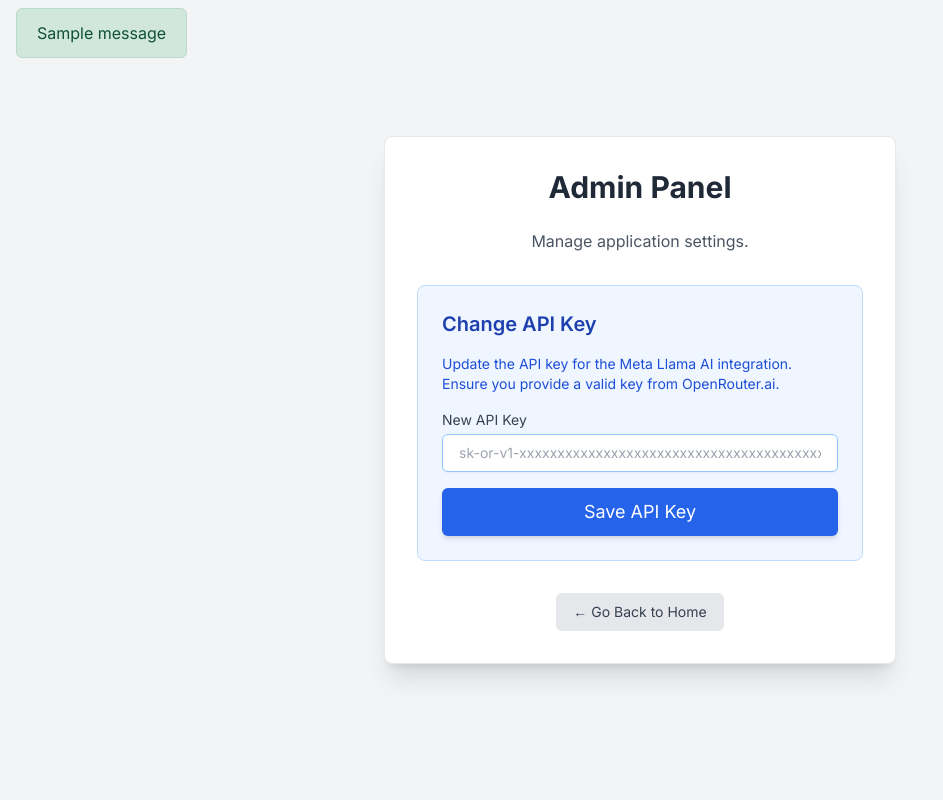
After one commit to prottoy-bhattacharyya/chat-web-app, a Flask app: page /admin in a window 1280 px wide. The commit adds this page. Shown: the whole page, without its empty margins (0-943 px from the left). Run offline with Flask 3, Linux system fonts and the light colour scheme; tables that the repository leaves empty hold one stand-in row (values such as "Sample post"); one stand-in notice (Sample message) is shown; some libraries are stand-ins or nearby versions.

Commit message:
admin page intigated and tailwind css stye added in aichat

```diff
--- a/app.py
+++ b/app.py
@@ -4,6 +4,7 @@ from werkzeug.security import generate_password_hash, check_password_hash
 from datetime import datetime
 import meta_llama_AI
 import DBconfig
+import mysql.connector
 
 app = Flask(__name__)
 app.config['SECRET_KEY'] = 'sjshgsgssggs'
@@ -59,6 +60,14 @@ def init_db():
                     FOREIGN KEY (user_id) REFERENCES users(id)
                 );
             """)
+
+            cursor.execute("""
+                CREATE TABLE IF NOT EXISTS apiKeys (
+                    id INT AUTO_INCREMENT PRIMARY KEY,
+                    api_key TEXT NOT NULL
+                );
+            """)
+
             conn.commit()
             print("Database tables created or already exist.")
         except mysql.connector.Error as err:
@@ -76,6 +85,31 @@ def index():
     if 'user_id' in session:
         return redirect(url_for('home'))
     return render_template('login.html')
+
+@app.route('/admin', methods=['GET', 'POST'])
+def admin():
+    if request.method == 'POST':
+        new_api_key = request.form['new_api_key']
+        print(new_api_key)
+        try:
+            conn = get_db_connection()
+            if conn:
+                cursor = conn.cursor()
+                cursor.execute("""UPDATE apiKeys
+                               SET api_key = %s
+                               WHERE id = 1;""",
+                               (new_api_key,)
+                            )
+                conn.commit()
+                flash("API key added successfully!", "success")
+
+        except mysql.connector.Error as err:
+            print(f"Error inserting API key: {err}")
+            flash("Error inserting API key", "danger")
+        finally:
+            cursor.close()
+            conn.close()
+    return render_template('admin.html')
 
 @app.route('/login', methods=['GET', 'POST'])
 def login():
@@ -321,7 +355,9 @@ def handle_request_chat_history(data):
 
 @app.route('/aiChat', methods=['POST','GET'])
 def aiChat():
-    return render_template('aiChat.html')
+    username = "rrfffd"
+    first_leter = username[0].upper()
+    return render_template('aiChat.html', first_leter=first_leter)
 
 @socketio.on('connect', namespace='/aiChat')
 def ai_connect():
--- /dev/null
+++ b/templates/admin.html
@@ -0,0 +1,92 @@
+<!DOCTYPE html>
+<html lang="en">
+<head>
+    <meta charset="UTF-8">
+    <meta name="viewport" content="width=device-width, initial-scale=1.0">
+    <title>Admin - Change API Key</title>
+    <script src="https://cdn.tailwindcss.com"></script>
+    <link href="https://fonts.googleapis.com/css2?family=Inter:wght@400;600;700&display=swap" rel="stylesheet">
+    <style>
+        body {
+            font-family: 'Inter', sans-serif;
+            background-color: #f0f2f5;
+        }
+        .flash-message {
+            padding: 0.75rem 1.25rem;
+            margin-bottom: 1rem;
+            border: 1px solid transparent;
+            border-radius: 0.375rem;
+            position: absolute;
+            top: 8px;
+            left: 16px;
+        }
+        .flash-message.success {
+            color: #0f5132;
+            background-color: #d1e7dd;
+            border-color: #badbcc;
+        }
+        .flash-message.danger {
+            color: #842029;
+            background-color: #f8d7da;
+            border-color: #f5c2c7;
+        }
+        .flash-message.info {
+            color: #055160;
+            background-color: #cff4fc;
+            border-color: #b6effb;
+        }
+        .flash-message.warning {
+            color: #664d03;
+            background-color: #fff3cd;
+            border-color: #ffecb5;
+        }
+    </style>
+</head>
+<body class="flex items-center justify-center min-h-screen bg-gray-100">
+        {% with messages = get_flashed_messages(with_categories=true) %}
+            {% if messages %}
+                {% for category, message in messages %}
+                    <div class="flash-message {{ category }}">{{ message }}</div>
+                {% endfor %}
+            {% endif %}
+        {% endwith %}
+    <div class="bg-white p-8 rounded-lg shadow-xl w-full max-w-lg border border-gray-200">
+        <h2 class="text-3xl font-bold text-center text-gray-800 mb-6">Admin Panel</h2>
+        <p class="text-center text-gray-600 mb-8">Manage application settings.</p>
+
+
+            <div class="mb-8 p-6 bg-blue-50 rounded-lg border border-blue-200">
+                <h3 class="text-xl font-semibold text-blue-800 mb-4">Change API Key</h3>
+                <p class="text-sm text-blue-700 mb-4">
+                    Update the API key for the Meta Llama AI integration. Ensure you provide a valid key from OpenRouter.ai.
+                </p>
+                <form method="POST">
+                    <div class="space-y-4">
+                        <div>
+                            <label for="api-key-input" class="block text-sm font-medium text-gray-700 mb-1">New API Key</label>
+                            <input
+                                name="new_api_key"
+                                type="text"
+                                placeholder="sk-or-v1-xxxxxxxxxxxxxxxxxxxxxxxxxxxxxxxxxxxxxxxxxxxxxxxxxxxxxxxxxxxxxxxx"
+                                class="mt-1 block w-full px-4 py-2 border border-blue-300 rounded-md shadow-sm focus:ring-blue-500 focus:border-blue-500 sm:text-sm transition duration-150 ease-in-out"
+                                autocomplete="off"
+                            >
+                        </div>
+                        <button type="submit"
+                            class="w-full bg-blue-600 text-white py-2.5 px-4 rounded-md hover:bg-blue-700 focus:outline-none focus:ring-2 focus:ring-blue-500 focus:ring-offset-2 transition duration-150 ease-in-out font-medium text-lg shadow-md"
+                        >Save API Key
+                        </button>
+                    </div>
+                </form>
+            </div>
+
+        <div class="text-center mt-6">
+            <a href="/login" class="inline-flex items-center px-4 py-2 border border-transparent text-sm font-medium rounded-md text-gray-700 bg-gray-200 hover:bg-gray-300 focus:outline-none focus:ring-2 focus:ring-offset-2 focus:ring-gray-500 transition duration-150 ease-in-out">
+                &larr; Go Back to Home
+            </a>
+        </div>
+    </div>
+
+    <div id="message-box" class="message-box"></div>
+</body>
+</html>
--- a/templates/aiChat.html
+++ b/templates/aiChat.html
@@ -7,6 +7,7 @@
   <script src="https://cdnjs.cloudflare.com/ajax/libs/socket.io/4.0.1/socket.io.js"
     integrity="sha512-q/dWJ3kcmjBLU4Qc47E4A9kTB4m3wuTY7vkFJDTZKjTs8jhyGQnaUrxa0Ytd0ssMZhbNua9hE+E7Qv1j+DyZwA=="
     crossorigin="anonymous"></script>
+    <script src="https://cdn.tailwindcss.com"></script>
   <style>
     * {
       margin: 0;
@@ -240,7 +241,7 @@
             <div class="message-bubble user-bubble">
               ${user_prompt_text}
             </div>
-            <div class="avatar user-avatar">U</div>
+            <div class="avatar user-avatar">{{first_leter}}</div>
           </div>`;
         messages_area.innerHTML += userMsgHtml;
 
```
Also changed, not shown: meta_llama_AI.py (+42 -25 lines).
